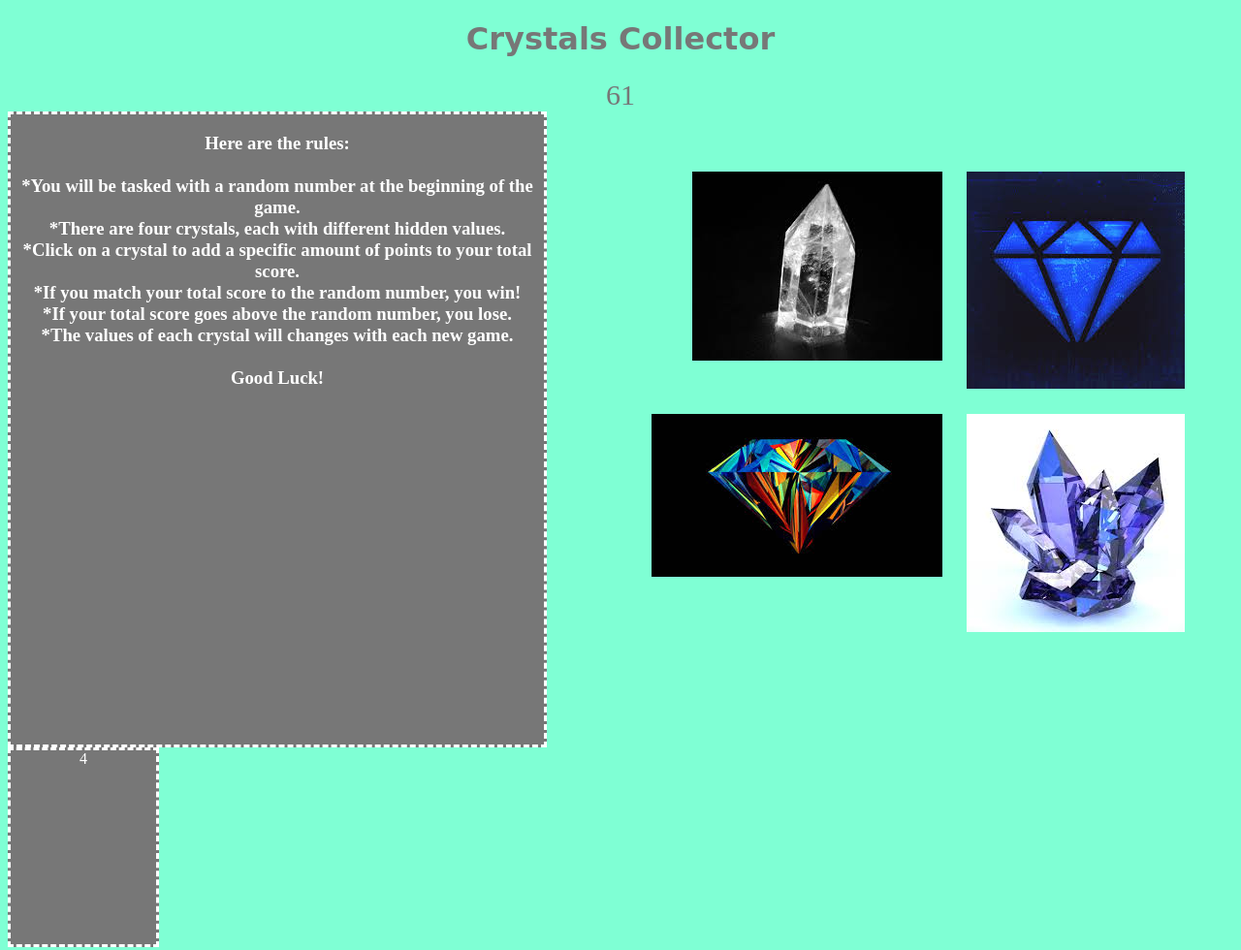
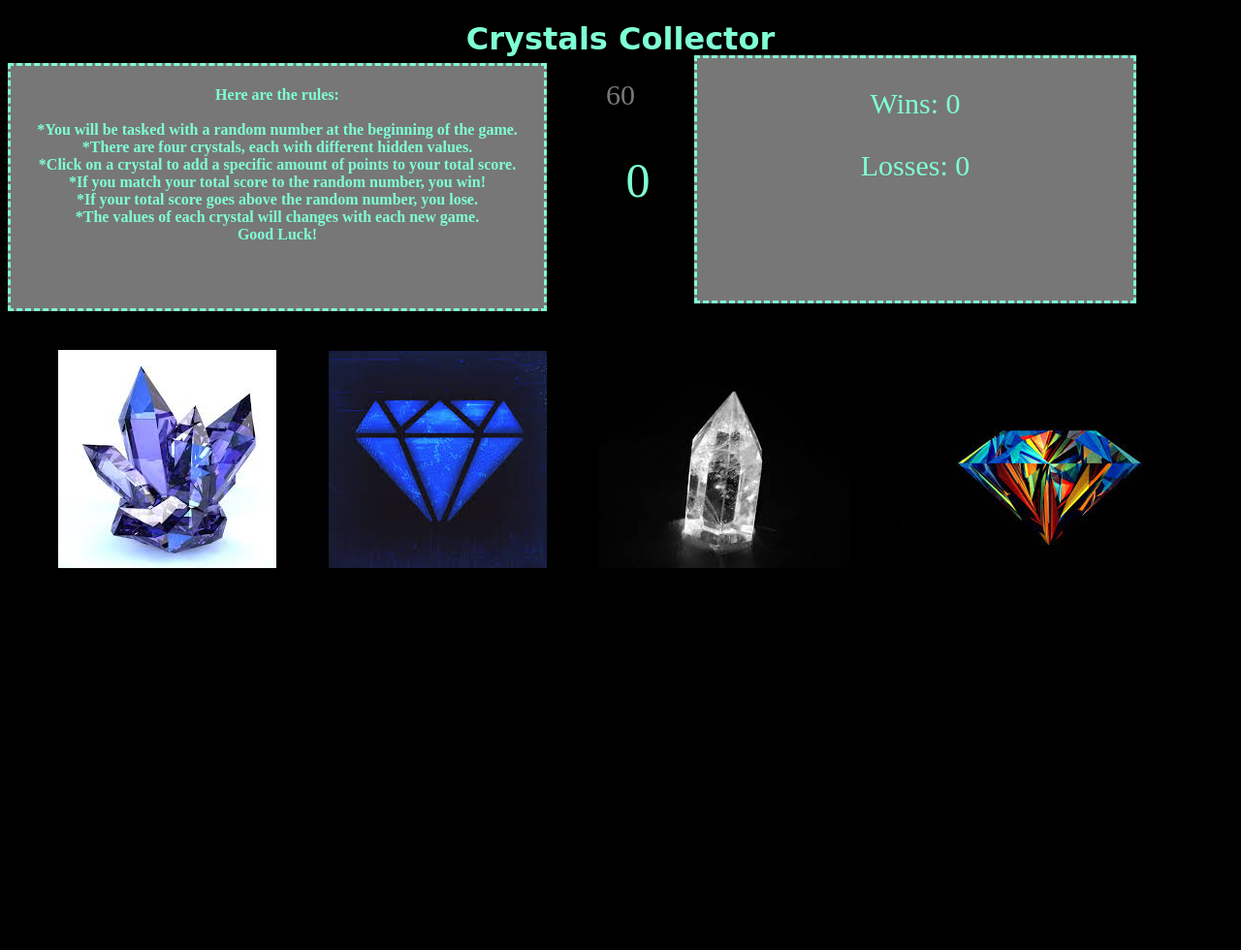
Before and after one commit to katherinerinas/week-4-game, a plain HTML site: page index.html in a window 1280 px wide. Shown: the whole page at 97% size. After the commit the page ends 800 px from the top, so only its background shows below. Drawn offline with nearby package versions, Linux system fonts and the light colour scheme.

Commit message:
switched to game js logic file from game x2 and added logic also changed styling

```diff
--- a/assets/css/style.css
+++ b/assets/css/style.css
@@ -1,60 +1,63 @@
-#Rulebox {background-color:#777;
-	color:white;
+#Rulebox {
+	background-color:#777;
+	color:aquamarine;
 	font-family: Papyrus;
 	border-style: dashed;
-	border-color:white;
+	border-color:aquamarine;
 	text-align:center;
 	width:550px;
-	height:650px;
+	height:250px;
+	margin-top:-50px;
 
 }
 
-h1 {font-family:cursive;
+h1 {
+	font-family:cursive;
 	text-align:center;
-	color:#777;
+	color:aquamarine;
 }
 
 body {
-	background-color:aquamarine;
+	background-color:black;
 }
 
-#computernumber {
+.crystals-button {
+	display:inline;
+	padding:2px;
+	margin-left:50px;
+}
+
+
+#computerNumber {
 	color:#777;
 	font-size:30px;
 	text-align:center;
 }
 
-#yourscore {background-color: #777;
-	color:white;
+#winKeeper{
+	float:right;
+	background-color:#777;
+	color:aquamarine;
+	font-family: Papyrus;
 	border-style: dashed;
-	border-color:white;
+	border-color:aquamarine;
 	text-align:center;
-	width:150px;
-	height:200px;
-	margin-right: 350px;
-	}
-
-#crystala {float:right;
-	margin-top:-550px;
-	margin-right:50px;
-
+	width:450px;
+	height:250px;
+	margin-top:-250px;
+	margin-right:100px;
+	font-size:30px;
 
 }
 
 
-#crystalbee {float:right;
-	margin-top:-800px;
-	margin-right:50px;
-
+#score-number {
+  background-color:black;
+  color:aquamarine;
+  margin-top:-200px;
+  margin-left:575px;
+  text-align:center;
+  font-size:50px;
+  height:150px;
+  width:150px;
 }
-
-#crystalc {float:right;
-	margin-top:-800px;
-	margin-right:300px;
-
-}
-
-#crystald {float:right;
-	margin-top:-550px;
-    margin-right:300px;
-}
--- a/assets/javascript/game.js
+++ b/assets/javascript/game.js
@@ -1,158 +1,117 @@
 
+$(document).ready(function() {
 
+  var yourNumber = 0;
 
-//computer random number
-//
-//assign each crystal an array and for loop that runs through the values 1-12:
-// (trouble getting the loops to work) {random numbers, four random numbers btween 1/12
-	//wins, losses, total score:
-//figure out what crystal was clicked and store in variable
-//store crystal value in variable crystalclickedvalue
+  var randomNum = randomNumGen();
+  var wins = 0;
+  var losses = 0;
+  var crystals;
 
-//add crystal clicked value to total score
+  function randomNumCrystals() {
 
+    return {
+      crystala: {
+        points: Math.floor(Math.random() * 12) + 1,
+        imageUrl: "assets/images/crystala.jpg"
+      },
+      crystalbee: {
+        points: Math.floor(Math.random() * 12) + 1,
+        imageUrl: "assets/images/crystalbee.jpg"
+      },
+      crystalc: {
+        points: Math.floor(Math.random() * 12) + 1,
+        imageUrl: "assets/images/crystalc.jpg"
+      },
+      crystald: {
+        points: Math.floor(Math.random() * 12) + 1,
+        imageUrl: "assets/images/crystald.jpg"
+      }
+    };
+  }
 
-//set if then statements to where if the userscore =computerscore: alerts : you win!
+  function randomNumGen() {
+    return Math.floor(Math.random() * 102) + 19;
+  }
 
-//set it to where if players score > computerscore: player loses
+  function setGame() {
 
-//set a counter to keep track of the user's total score
+    yourNumber = 0;
 
-//reset game without having to reset entire page
-//(reset wins, losses, and total score to 0)
+    crystals = randomNumCrystals();
 
-//reset computer random number, reset. crystal array
-//update page to put in new wins, random number, user total score
+    randomNum = randomNumGen();
+    $("#computerNumber").text(randomNum);
+    $("#winKeeper").empty();
+  }
 
-//if win, same thing, but add 1 to losses
+  function updateDom(didUserWin) {
+    $("#winKeeper").empty();
 
+    if (didUserWin === true) {
 
-//put wins on page
-//put losses on page
-//put computerRandomNumberon page
-//put userTotalScore on page
+      $("#winKeeper").append($("<p>").text("Huzzah!"));
+      setGame();
+      renderMatchingNumber();
+    }
+    else if (didUserWin === false) {
 
-
-//var computerRandomNumber;
-
-//reset function
-
-//reset();
-
-// On Page Load:
-        // Create variables (and set them to default values):
-	    	// computerRandomNumber
-			// array of crystals values
-	        // wins = 0
-	        // losses = 0
-	        // userTotalScore
-        // Call reset function
-		// Call update items on the page function
-    // On crystal click:
-        // Figure out what crystal they clicked and store in a variable
-        // Store crystal value in variable (crystalClickedValue)
-        // Add crystalClickedValue to userTotalScore
-        // Call update items on the page function
-        // if they win (userTotalScore === computerRandomNumber)
-            // Add 1 to wins
-            // Call reset function
-			// Call update items on the page function
-        // if they lose (userTotalScore > computerRandomNumber)
-			// Add 1 to losses
-			// Call reset function
-			// Call update items on the page function
-    // Update items on the page (function):
-        // Put wins on page
-        // Put losses on page
-        // Put computerRandomNumber on page
-        // Put userTotalScore on page
-	// Reset (function):
-		// userTotalScore = 0
-        // computerRandomNumber = new random number between 19 and 120
-        // array of crystals values (new random numbers between 1 and 12)
-
-
-$(document).ready(function(){
-
-//define variables
-
-     var wins= 0
-     var losses= 0
-     var score =0
-
-
-    //generate random number for computer, push to html
-    var numberGoal = Math.floor(Math.random() * ((120-19)+1) + 19);
-    alert("The value that you want is:   "  +  numberGoal);
-
-    $("#computernumber").text(numberGoal);
-
-
-
-        var crystalValuea = ["1", "5", "2", "7"];
-
-        for (var i = 0; i<crystalValuea.length; i++) {
-
-
-         $("#crystala").on("click", function(){
-         score = score + parseInt(crystalValuea[i]);
-
-
-
-         $("#yourscore").text(score);
-
-      });
-
-     }
-
-
-     var crystalValueb = ["9", "5", "2", "7"];
-
-    for (var i = 0; i<crystalValueb.length; i++) {
-
-
-       $("#crystalbee").on("click", function(){
-        score= score +  parseInt(crystalValueb[i]);
-
-
-    });
-
+      $("#winKeeper").append($("<p>").text("Game Over :("));
+      setGame();
+      renderMatchingNumber();
     }
 
-     var crystalValuec = ["8", "6", "2", "7"];
+    var wSpan = $("<span>").text(wins);
+    var lSpan = $("<span>").text(losses);
+    var pWins = $("<p>").text("Wins: ");
+    var pLosses = $("<p>").text("Losses: ");
+    pWins.append(wSpan);
+    pLosses.append(lSpan);
+    $("#winKeeper").append(pWins);
+    $("#winKeeper").append(pLosses);
+  }
 
-    for (var i = 0; i<crystalValuec.length; i++) {
+  function renderCrystals() {
+    for (var key in crystals) {
+      var crystalDiv = $("<div class='crystals-button' data-name='" + key + "'>");
+      var crystalImg = $("<img alt='image' class='crystal-img'>").attr("src", crystals[key].imageUrl);
+      crystalDiv.append(crystalImg);
+      $("#crystals-here").append(crystalDiv);
+    }
+  }
+  function updateMatchingNumber(crystal) {
 
-       $("#crystalc").on("click", function(){
-        score= score + parseInt(crystalValuec[i]);
+    yourNumber += crystals[crystal.attr("data-name")].points;
+  }
 
-    //document.write(crystalvaluec)
+  function renderMatchingNumber() {
+    var scoreNumDiv = $("<div id='score-number'><br>").text(yourNumber);
+    $("#yourScore").html();
+    $("#yourScore").html(scoreNumDiv);
+  }
 
-    });
+  setGame();
+  updateDom();
+  renderCrystals();
+  renderMatchingNumber();
 
-}
-     var crystalValued = ["9", "4", "3", "2"];
+  $(".crystals-button").on("click", function(event) {
 
-    for (var i = 0; i<crystalValued.length; i++) {
+    updateMatchingNumber($(this));
+    renderMatchingNumber();
 
+    if (yourNumber === randomNum) {
+
+      wins++;
+      setGame();
+      updateDom(true);
     }
 
+    else if (yourNumber > randomNum) {
+
+      losses++;
+      setGame();
+      updateDom(false);
+    }
+  });
 });
- //  $("#crystald").on("click", function(){
-   // counter + crystalValued[i];
-//});
-//}
-
-
-
-//This is the counter # section:
-
-
-    //$("#yourscore").text(score);
-
-    //if (score === numberGoal){
-      //alert("You win!");
-
- //else if(counter >= numberGoal){
-
- //}
--- a/index.html
+++ b/index.html
@@ -9,66 +9,48 @@
 
 <link rel="stylesheet" type="text/css" href="assets/css/style.css">
 
-<script type="text/javascript" src="assets/javascript/gamex2.js"></script>
+<script type="text/javascript" src="assets/javascript/game.js"></script>
 
 <meta name="viewport" content="width=device-width, initial-scale=1.0">
 
 <h1><strong>Crystals Collector</strong></h1>
-<div id="computernumber">
-	Goal
-</div>
+
+<div id="computerNumber"></div>
 
 
 </head>
 <body>
 
+<div>
 
-
-	<div id="Rulebox">
-	<h3><p>Here are the rules: <br><br>
+<div id="Rulebox">
+	<h4>Here are the rules: <br><br>
  *You will be tasked with a random number at the beginning of the game.<br>
 
   *There are four crystals, each with different hidden values.<br>
 
-   *Click on a crystal to add a specific amount of points to your total score.<br>
+  *Click on a crystal to add a specific amount of points to your total score. <br>
 
   *If you match your total score to the random number, you win!<br>
 
   *If your total score goes above the random number, you lose.<br>
 
-  *The values of each crystal will changes with each new game.<br><br>
+  *The values of each crystal will changes with each new game.<br>
 
-  Good Luck!</p></h3>
+  Good Luck!</h4>
 </div>
+<br><br>
+<div id="yourScore"></div>
 
- <div id="yourscore">
-<h2><p id="scoreKeeper">Score: </p></h2>
-<br>
-<hr>
-<h5 id="winKeeper">wins:</h5>
-<h5 id ="lossKeeper">Losses:</h5>
+<div id="winKeeper"></div>
+
  </div>
 
 
-
-<div id="crystala">
-<img class="crystal-image" id="crystal0" src="assets/images/crystala.jpg" alt="crystals">
-</div>
+<br><br>
 
 
-<div id="crystalbee">
-<img class="crystal-image" id="crystal1" src="assets/images/crystalbee.jpg" alt="crystals">
-</div>
-
-<div id="crystalc">
-<img class="crystal-image" id="crystal2" src="assets/images/crystalc.jpg" alt="crystals">
-</div>
-
-<div id="crystald">
-<img class="crystal-image" id="crystal3" src="assets/images/crystald.jpg" alt="crystals">
-</div>
-
- </div>
+<div id="crystals-here"><br></div>
 
 
 
```
